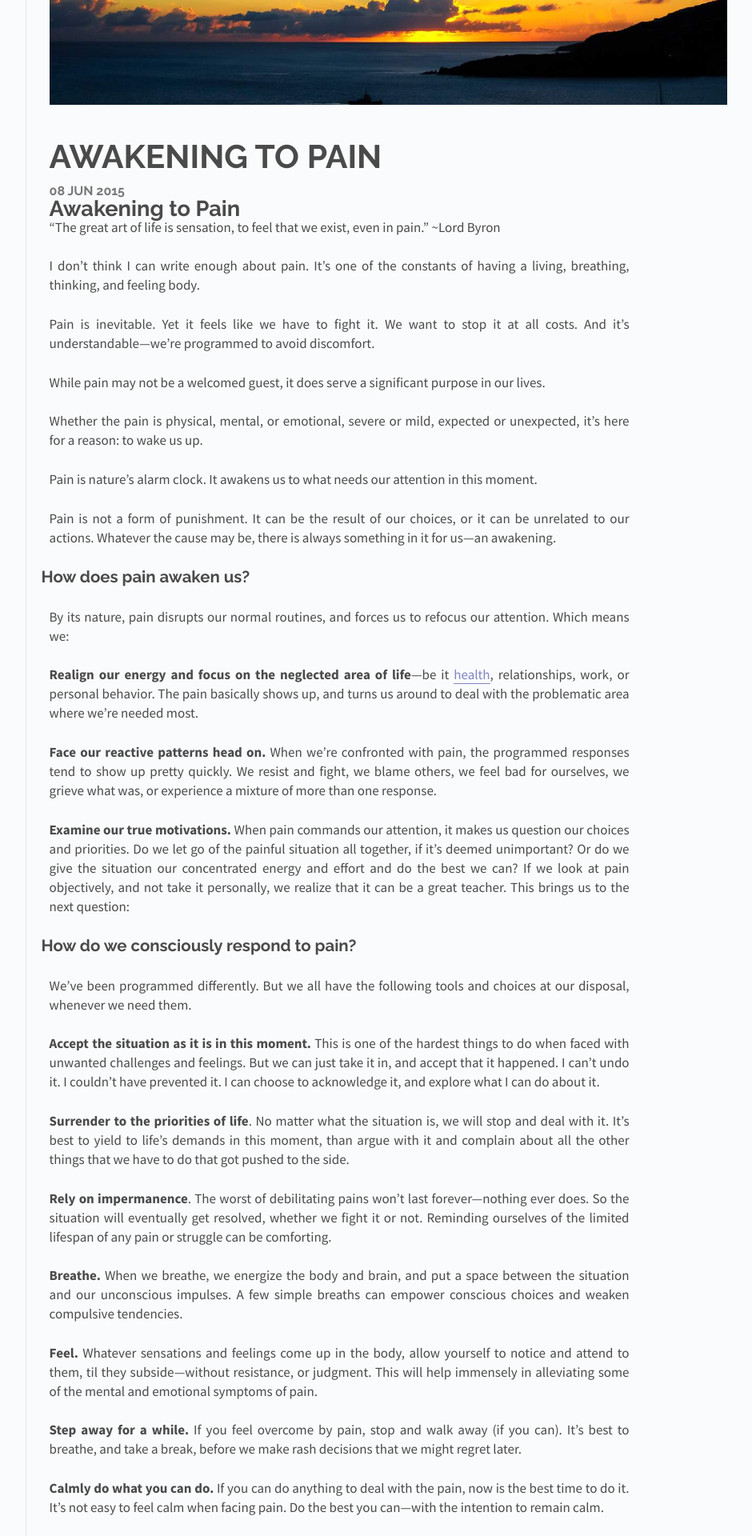
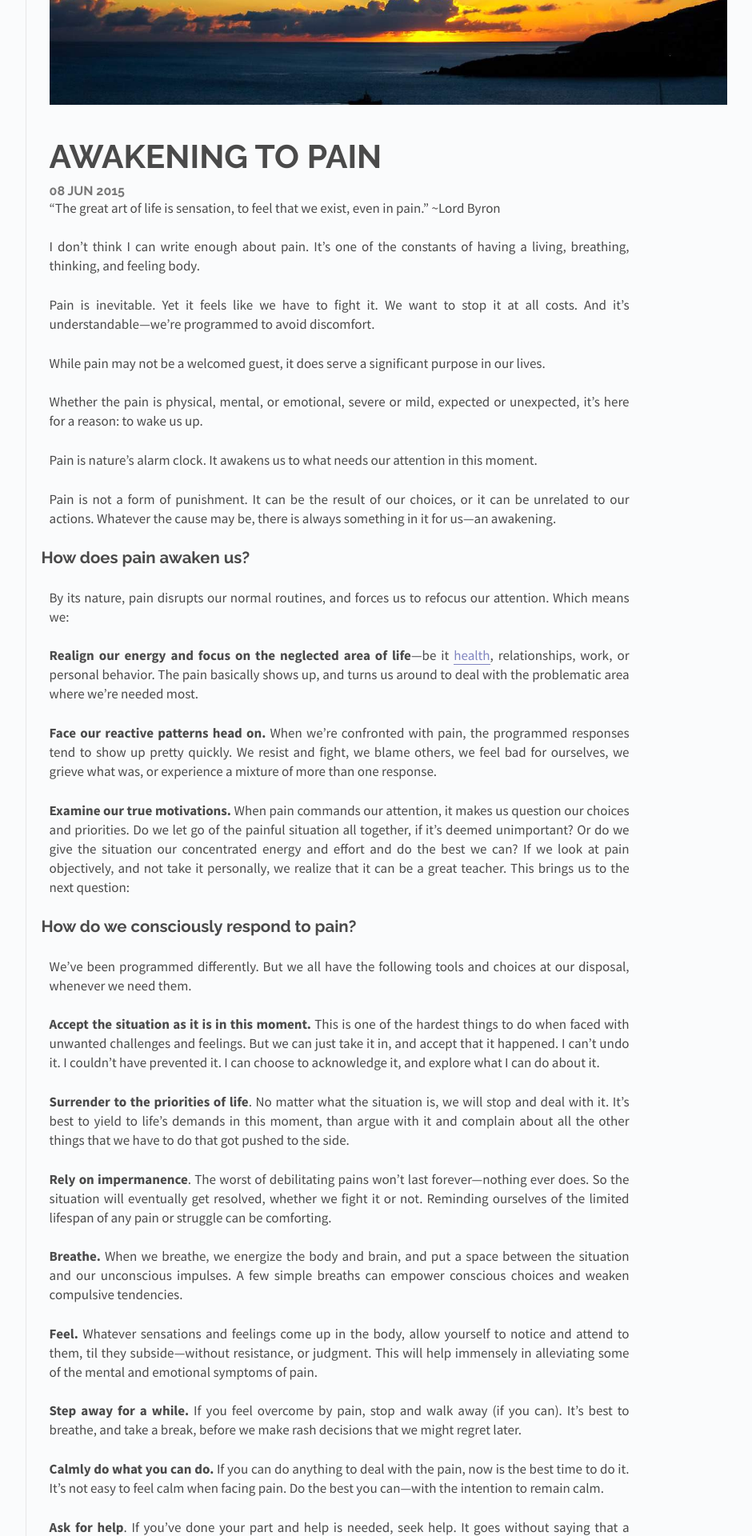
Before and after one commit to onewithnow/onewithnow.github.io, a Jekyll site: the page built from _posts/2015-06-08-awakening-to-pain.md, in a window 1280 px wide. Shown: the part 364-2284 px from the top of the page at 80% size, without its empty margins (326-1266 px from the left). Built offline with Jekyll 4.4.1, drawn with Linux system fonts in a browser that asks for light colours; Markdown is read by kramdown in place of the engine named in the settings.

Commit message:
Post editing

```diff
--- a/_posts/2015-06-08-awakening-to-pain.md
+++ b/_posts/2015-06-08-awakening-to-pain.md
@@ -5,9 +5,6 @@ cover: Cloudscape.jpg
 date: 2015-06-08 18:46:20
 categories: awareness
 ---
-
-# Awakening to Pain
-
 > “The great art of life is sensation, to feel that we exist, even in pain.” ~Lord Byron
 
 I don’t think I can write enough about pain. It’s one of the constants of having a living, breathing, thinking, and feeling body.
```
